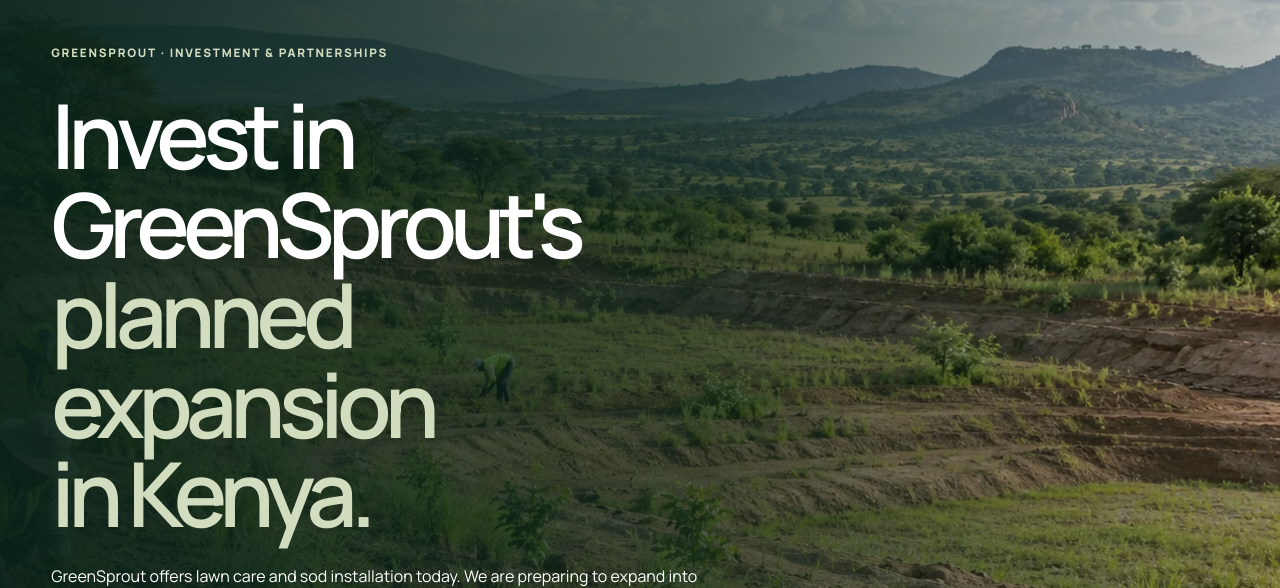
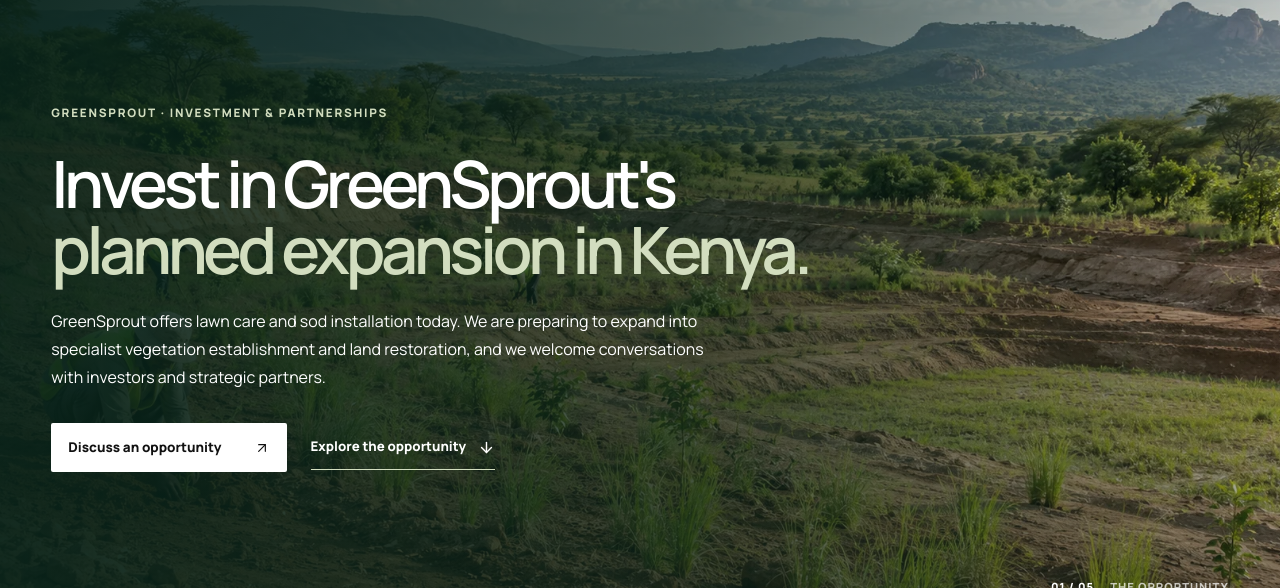
Before and after one commit to JOHNINDAKWA/greensprout, a Next.js app: page /investors in a window 1280 px wide. Shown: the part 160-748 px from the top of the page. Built offline with nearby package versions, Linux system fonts and the light colour scheme; no server answers.

Commit message:
Added the missing image

```diff
--- a/src/app/globals.css
+++ b/src/app/globals.css
@@ -38,7 +38,7 @@
 
 /* Hero */
 .hero-section { padding:clamp(1rem,2vw,2rem); background:#fff; }.hero-frame { position:relative; min-height:clamp(37rem,calc(100svh - 7.5rem),49rem); overflow:hidden; background:#122b22; }.hero-slide { position:absolute; inset:0; opacity:0; visibility:hidden; transition:opacity .8s ease,visibility .8s; }.hero-slide.active { opacity:1; visibility:visible; }.hero-slide>img { object-fit:cover; }.hero-shade { position:absolute; inset:0; background:linear-gradient(90deg,rgba(14,39,29,.92),rgba(16,42,32,.62) 48%,rgba(8,27,20,.12)); }
-.hero-content { position:relative; z-index:1; display:flex; min-height:inherit; padding:clamp(3.5rem,6vw,5.5rem) clamp(1.25rem,6vw,6.5rem); flex-direction:column; justify-content:center; color:#fff; }.hero-kicker { display:flex; align-items:center; gap:.8rem; margin:0 0 1.2rem; color:#d2ddbf; font-size:.72rem; font-weight:850; letter-spacing:.13em; text-transform:uppercase; }.hero-kicker span { width:2.5rem; height:2px; background:#d2ddbf; }.hero-content h1 { max-width:15ch; margin:0; font-size:clamp(2.8rem,5vw,5.35rem); line-height:.98; letter-spacing:-.055em; font-weight:520; }.hero-content h1 em { color:#d2ddbf; font-style:normal; }.hero-content>p:not(.hero-kicker) { max-width:48rem; margin:1.4rem 0 0; color:#fff; font-size:clamp(.96rem,1.15vw,1.08rem); }.hero-actions { display:flex; flex-wrap:wrap; gap:.8rem; margin-top:1.6rem; }.hero-actions .brand-button--outline { border-color:#fff; color:#fff!important; }.hero-actions .brand-button--outline:hover { background:#fff!important; color:#111!important; }
+.hero-content { position:relative; z-index:1; display:flex; height:100%; padding:clamp(3.5rem,6vw,5.5rem) clamp(1.25rem,6vw,6.5rem); flex-direction:column; justify-content:center; color:#fff; }.hero-kicker { display:flex; align-items:center; gap:.8rem; margin:0 0 1.2rem; color:#d2ddbf; font-size:.72rem; font-weight:850; letter-spacing:.13em; text-transform:uppercase; }.hero-kicker span { width:2.5rem; height:2px; background:#d2ddbf; }.hero-content h1 { max-width:15ch; margin:0; font-size:clamp(3.15rem,5.7vw,6rem); line-height:.98; letter-spacing:-.055em; font-weight:520; }.hero-content h1 em { color:#d2ddbf; font-style:normal; }.hero-content>p:not(.hero-kicker) { max-width:48rem; margin:1.4rem 0 0; color:#fff; font-size:clamp(.96rem,1.15vw,1.08rem); }.hero-actions { display:flex; flex-wrap:wrap; gap:.8rem; margin-top:1.6rem; }.hero-actions .brand-button--outline { border-color:#fff; color:#fff!important; }.hero-actions .brand-button--outline:hover { background:#fff!important; color:#111!important; }
 .hero-controls { position:absolute; z-index:4; right:2rem; bottom:2rem; display:flex; gap:.5rem; }.hero-controls button { position:relative; width:3.25rem; height:2.5rem; padding:0; border:0; border-bottom:2px solid rgba(255,255,255,.45); background:transparent; color:#fff; cursor:pointer; }.hero-controls button.active { border-color:#d2ddbf; color:#d2ddbf; }.hero-controls span { font-size:.68rem; font-weight:800; }
 
 /* Solutions */
@@ -114,7 +114,7 @@
 /* Phase 4: image-led service journeys and industry pages */
 .header-message .whatsapp-mark svg { width:2.05rem; height:2.05rem; }
 .mobile-message .whatsapp-mark svg { width:1.8rem; height:1.8rem; }
-.hero-content { justify-content:flex-end; padding-bottom:clamp(4.5rem,7vw,7rem); }
+.hero-content { justify-content:flex-end; padding-bottom:clamp(3.5rem,5vw,5.5rem); }
 .home-process-number { position:absolute; left:1rem; top:1rem; z-index:2; display:grid; width:2.7rem; height:2.7rem; place-items:center; background:#d2ddbf; color:#111; font-size:.72rem; font-weight:900; }
 .process-cards h3 { font-weight:750; }
 .process-action { display:flex; margin-top:3.2rem; justify-content:center; }
@@ -660,11 +660,11 @@
 /* Investor opportunity */
 .investor-page { overflow:hidden; }
 .investor-page h2 { margin:0; font-size:clamp(2.45rem,4.7vw,5.1rem); font-weight:520; line-height:1.04; letter-spacing:-.058em; }
-.investor-hero { position:relative; min-height:clamp(42rem,84svh,56rem); background:#112d22; color:#fff; }
+.investor-hero { position:relative; min-height:clamp(37rem,calc(100svh - 6rem),48rem); background:#112d22; color:#fff; }
 .investor-hero>img,.investor-now-image img,.investor-next-image img,.investor-evidence-photo img { object-fit:cover; }
 .investor-hero-shade { position:absolute; inset:0; background:linear-gradient(90deg,rgba(8,34,25,.94),rgba(8,34,25,.66) 55%,rgba(8,34,25,.17)),linear-gradient(0deg,rgba(8,34,25,.34),transparent 52%); }
-.investor-hero-content { position:relative; z-index:1; display:flex; min-height:clamp(42rem,84svh,56rem); padding-block:7rem 6rem; flex-direction:column; justify-content:center; align-items:flex-start; }
-.investor-hero h1 { max-width:12ch; margin:.7rem 0 1.5rem; font-size:clamp(3.4rem,7vw,8.1rem); font-weight:510; line-height:1; letter-spacing:-.075em; text-wrap:balance; }
+.investor-hero-content { position:relative; z-index:1; display:flex; min-height:clamp(37rem,calc(100svh - 6rem),48rem); padding-block:4.5rem 4rem; flex-direction:column; justify-content:center; align-items:flex-start; }
+.investor-hero h1 { max-width:20ch; margin:.7rem 0 1.5rem; font-size:clamp(3.4rem,5.1vw,5.7rem); font-weight:510; line-height:1.02; letter-spacing:-.068em; text-wrap:balance; }
 .investor-hero h1 em { color:#d2ddbf; font-style:normal; }
 .investor-hero-content>p:not(.eyebrow) { max-width:41rem; margin:0; font-size:clamp(.98rem,1.25vw,1.15rem); line-height:1.75; }
 .investor-actions { display:flex; margin-top:2rem; gap:1.5rem; align-items:center; flex-wrap:wrap; }
@@ -751,3 +751,4 @@
 .home-investor { padding-block:clamp(3.8rem,6vw,6rem); background:#e7eee4; }.home-investor-layout { display:grid; grid-template-columns:1fr .7fr; gap:3rem; align-items:center; }.home-investor h2 { max-width:18ch; margin:0; font-size:clamp(2.4rem,4vw,4.4rem); font-weight:520; line-height:1.05; letter-spacing:-.055em; }.home-investor-layout>div:last-child p { max-width:33rem; margin:0 0 1.3rem; }.home-investor a { display:inline-flex; gap:.7rem; align-items:center; padding-bottom:.4rem; border-bottom:1px solid #285b45; color:#285b45; font-size:.84rem; font-weight:850; }
 @media(max-width:1000px) { .investor-intro-grid,.investor-next-layout,.investor-plan-layout,.investor-evidence-layout,.investor-brief-layout,.investor-contact-layout { grid-template-columns:1fr; }.investor-intro-grid>div:last-child { padding-top:0; }.investor-next-image { min-height:29rem; }.investor-evidence-photo { min-height:28rem; }.investor-brief-card { max-width:36rem; }.investor-contact-layout { gap:3rem; } }
 @media(max-width:680px) { .investor-hero,.investor-hero-content { min-height:calc(100svh - 4.5rem); }.investor-hero-content { padding-block:5rem 4rem; justify-content:flex-end; }.investor-hero-shade { background:linear-gradient(0deg,rgba(8,34,25,.97),rgba(8,34,25,.7) 62%,rgba(8,34,25,.25)); }.investor-hero h1 { font-size:clamp(3rem,13vw,5rem); }.investor-hero-index { display:none; }.investor-now-grid,.investor-section-top,.investor-form-row,.home-investor-layout { grid-template-columns:1fr; }.investor-section-top,.home-investor-layout { gap:1.2rem; }.investor-now-image { height:19rem; }.investor-now-card>div:last-child { padding:1.5rem 3.5rem 1.5rem 1.5rem; }.investor-now-card svg { right:1.5rem; bottom:1.5rem; }.investor-next-list>a { flex-wrap:wrap; gap:.6rem; }.investor-next-list>a>div { flex-basis:calc(100% - 3rem); }.investor-next-status { margin-left:2rem; }.investor-next-image { min-height:22rem; }.investor-evidence-photo { min-height:22rem; }.investor-evidence li { grid-template-columns:1fr; gap:.2rem; }.investor-brief-card { min-height:16rem; padding:1.25rem; gap:1rem; box-shadow:8px 8px 0 rgba(202,220,180,.23); }.investor-brief-icon { width:3.2rem; height:4.5rem; }.investor-brief-details { min-height:14rem; }.investor-brief-action { gap:.45rem; }.investor-contact { scroll-margin-top:4.5rem; } }
+@media(max-width:680px) { .hero-content { padding-top:3rem; padding-bottom:5.5rem; }.investor-hero-content { padding-block:3rem 3.5rem; }.investor-hero h1 { font-size:clamp(2.4rem,9vw,3.8rem); line-height:1.03; } }
```
